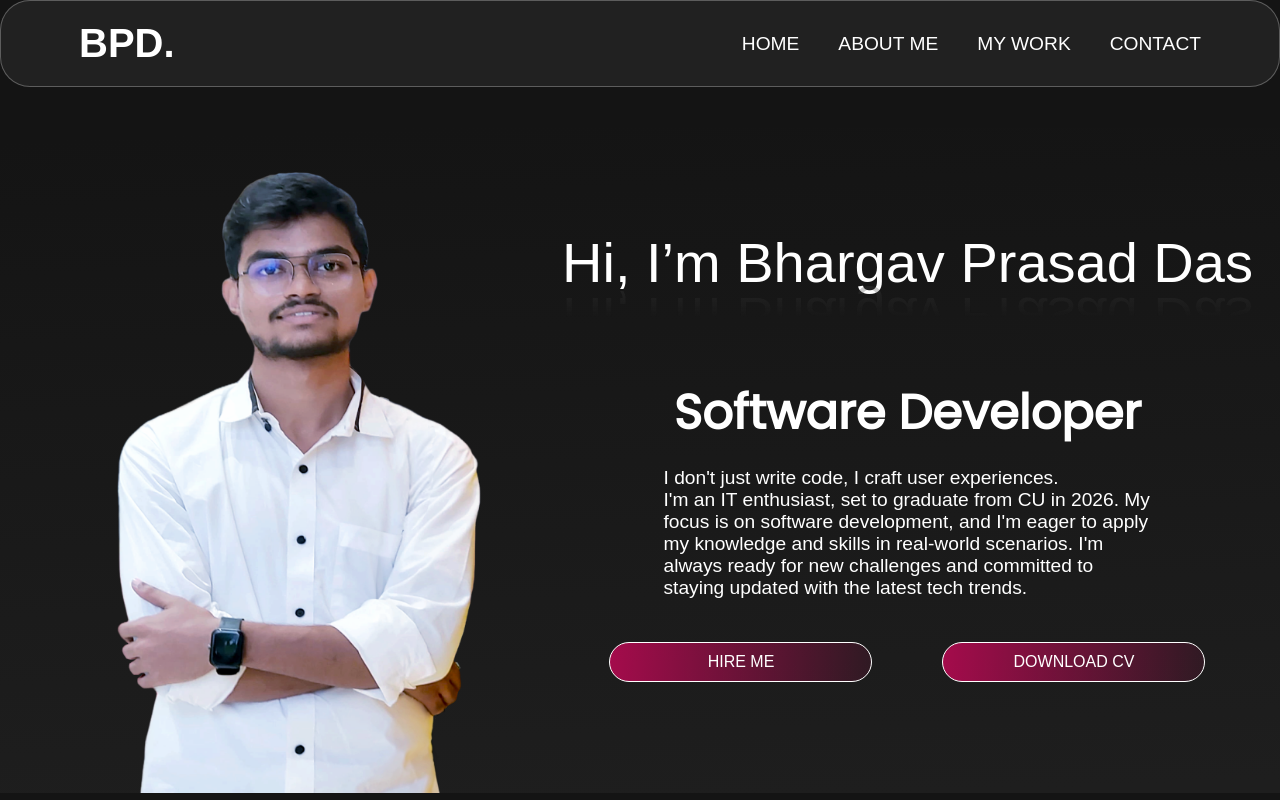
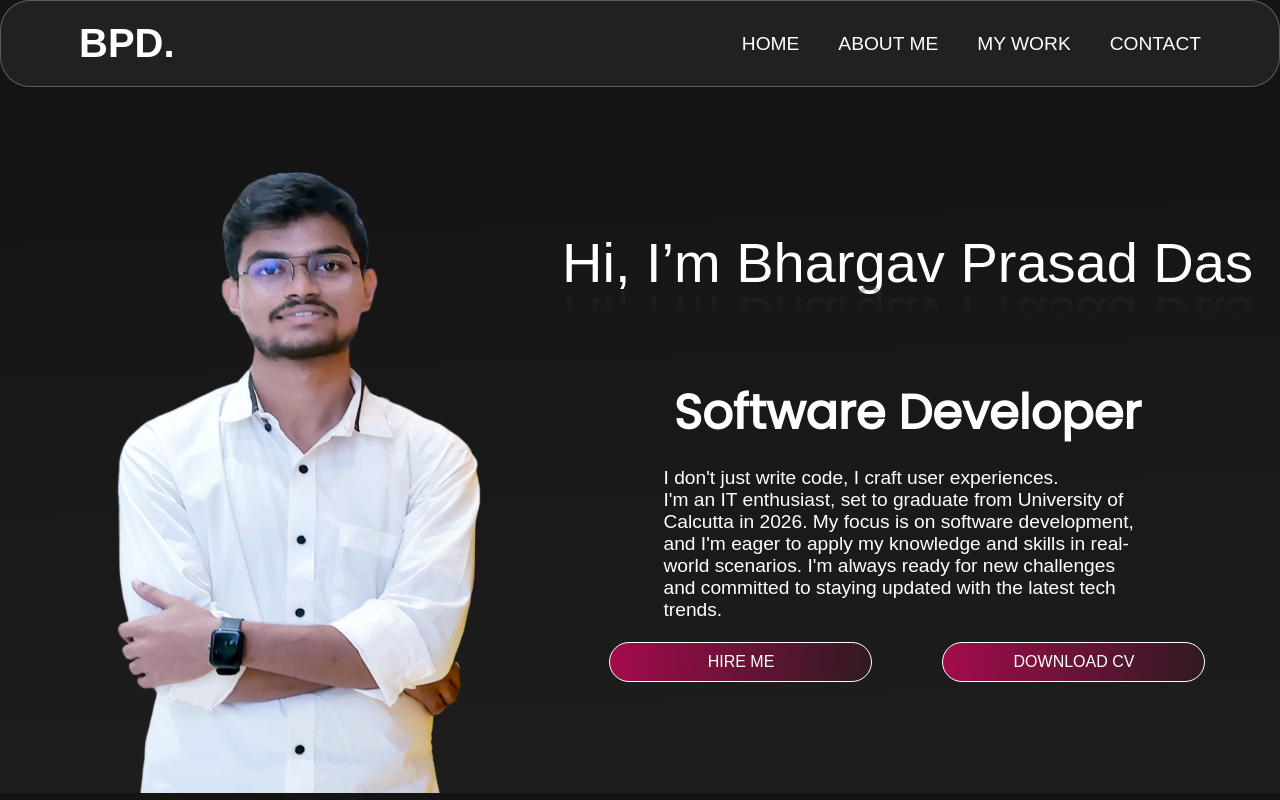
Before and after one commit to Bhargav-Techin/portfolio-bhargav, an Angular app: page / in a window 1280 px wide. Shown: the top 800 px of the page. Built offline with nearby package versions, Linux system fonts and the light colour scheme; a web font is replaced by a local one.

Commit message:
Update home.component.html
cu name change

```diff
--- a/src/app/home/home.component.html
+++ b/src/app/home/home.component.html
@@ -20,7 +20,7 @@
           <div class="slogan-text">
             I don't just write code, I craft user experiences.
             <p>
-              I'm an IT enthusiast, set to graduate from CU in 2026. My focus is
+              I'm an IT enthusiast, set to graduate from University of Calcutta in 2026. My focus is
               on software development, and I'm eager to apply my knowledge and
               skills in real-world scenarios. I'm always ready for new
               challenges and committed to staying updated with the latest tech
@@ -43,7 +43,7 @@
     <!-- mobile exclusive -->
     <div class="about-text">ABOUT</div>
     <div class="about-description">
-      I'm an IT enthusiast, set to graduate from CU in 2026. My focus is on
+      I'm an IT enthusiast, set to graduate from University of Calcutta in 2026. My focus is on
       software development, and I'm eager to apply my knowledge and skills in
       real-world scenarios. I'm always ready for new challenges and committed to
       staying updated with the latest tech trends.
```
